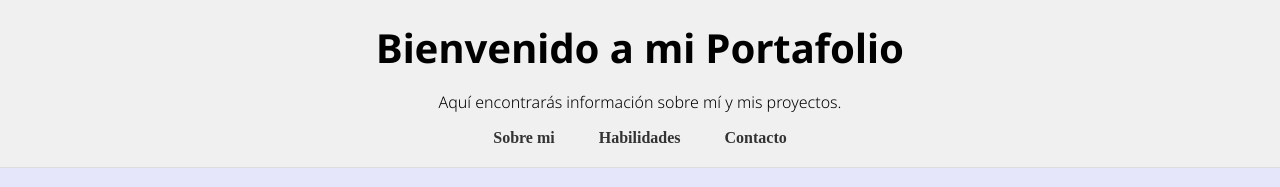
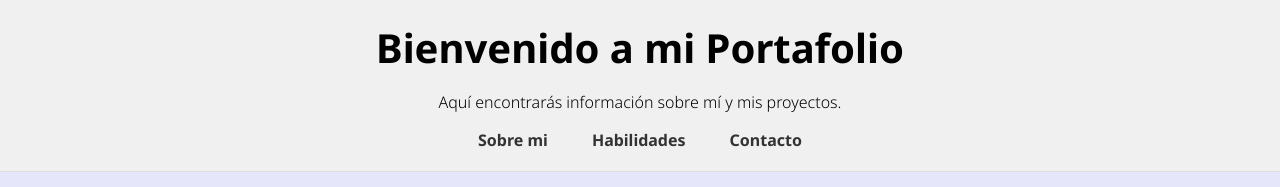
Before and after one commit to 2D-r/Portfolio, a plain HTML site: page index.html in a window 1280 px wide. Shown: the top 187 px of the page. Drawn offline with Linux system fonts and the light colour scheme.

Commit message:
Nav font style change

```diff
--- a/style.css
+++ b/style.css
@@ -67,6 +67,11 @@ nav li {
 }
 
 nav a {
+  font-family: "Noto Sans", sans-serif;
+  font-optical-sizing: auto;
+  font-weight: 700;
+  font-style: normal;
+  font-variation-settings: "wdth" 100;
   text-decoration: none;
   color: #333;
   font-weight: bold;
```
